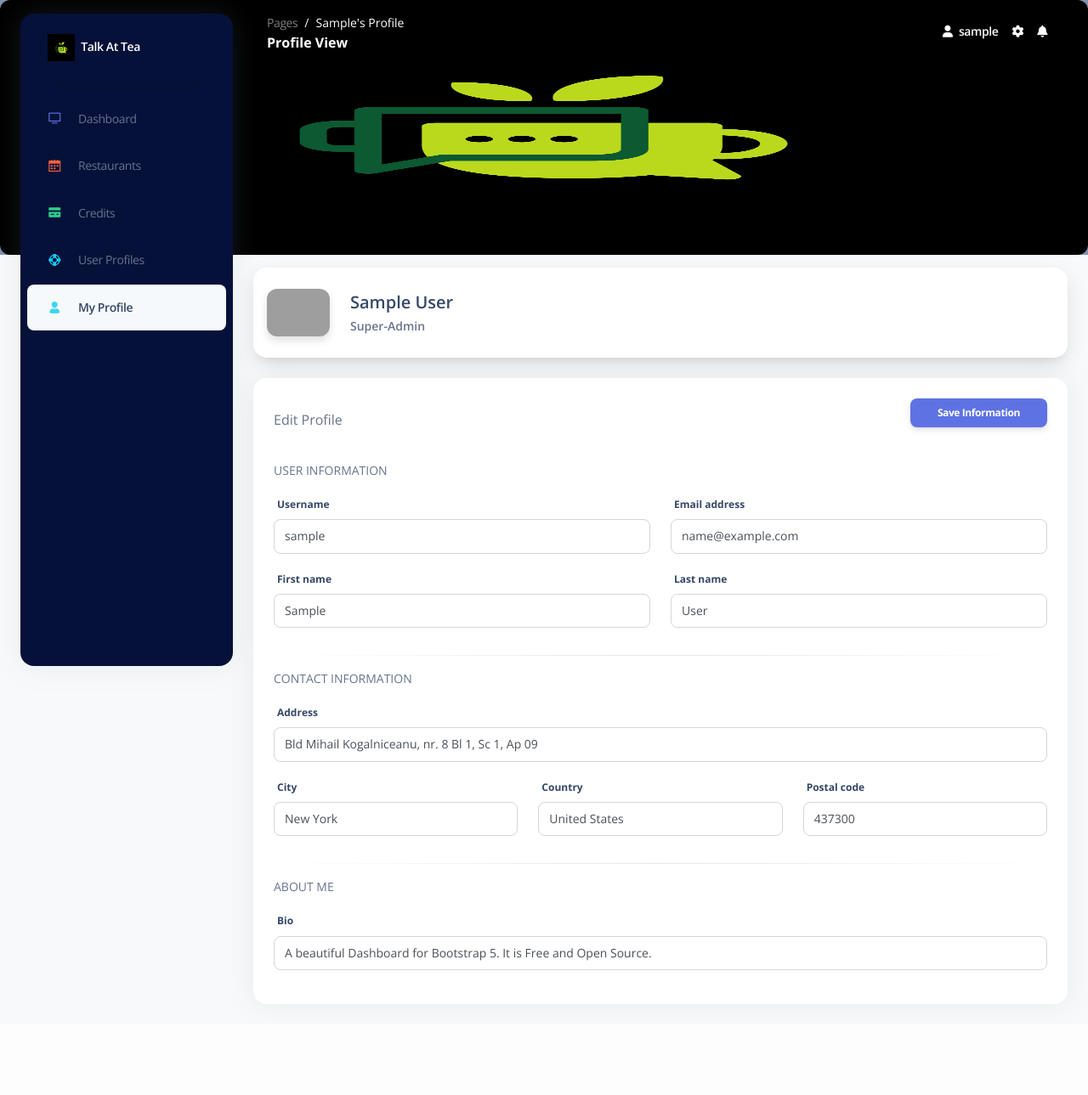
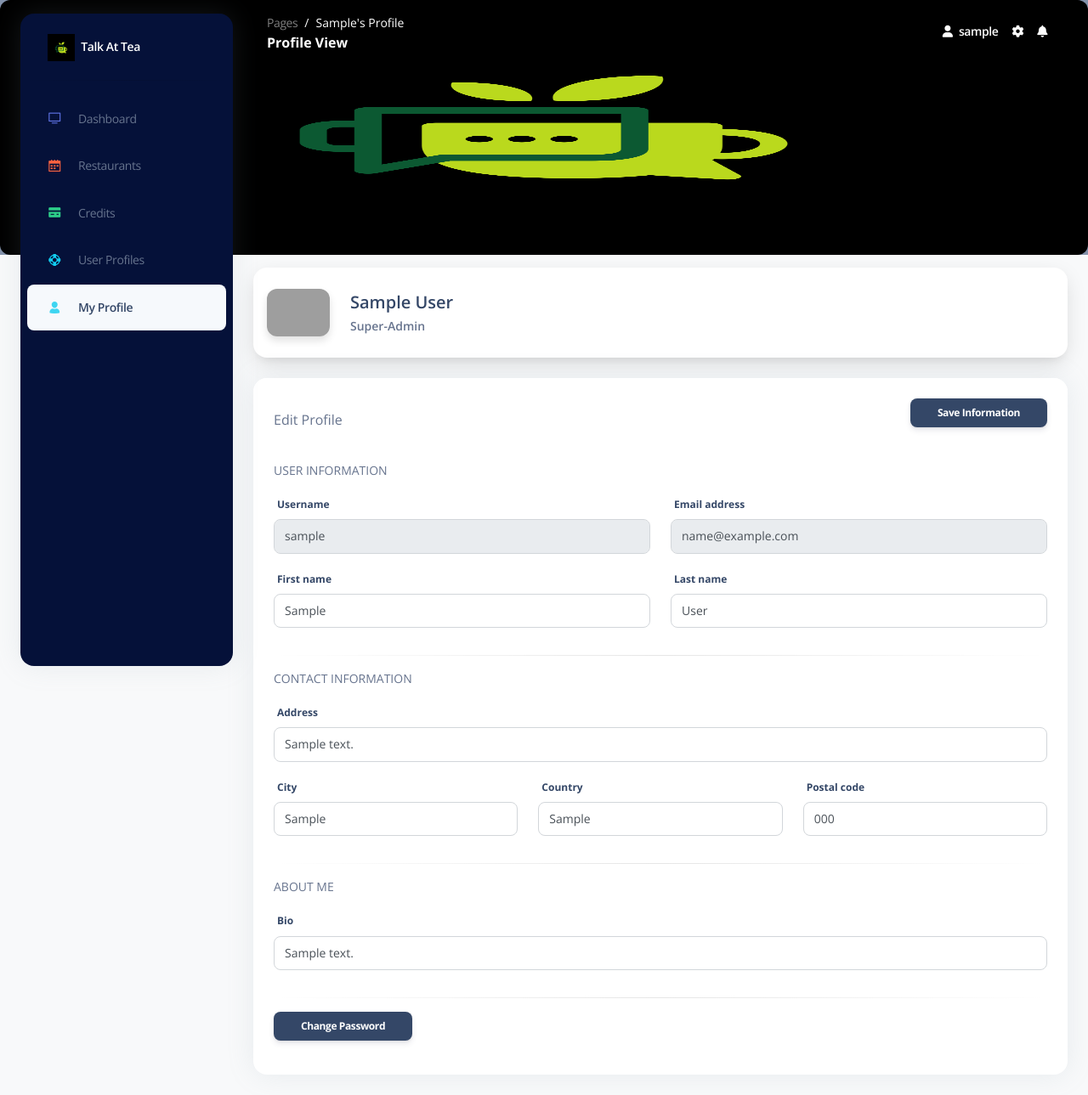
Before and after one commit to Camaro589/TalkAtTea, a Django app: page /userProfile/ in a window 1280 px wide. Shown: the whole page at 85% size. Before the commit the page ends 1186 px from the top, so only its background shows below. Run offline with Django 5.2, Linux system fonts and the light colour scheme; a user stored in the database is signed in; tables that the repository leaves empty hold one stand-in row (values such as "Sample post"); some libraries are stand-ins or nearby versions; grey boxes are pictures that could not be loaded.

Commit message:
Added User Profile Code

```diff
--- a/TalkAtTeaCore/Home/models.py
+++ b/TalkAtTeaCore/Home/models.py
@@ -1,4 +1,5 @@
 from django.db import models
+from django.contrib.auth.models import User
 
 class Restaurants(models.Model):
     restaurant_id = models.AutoField(primary_key = True)
@@ -31,7 +32,7 @@ class Users(models.Model):
     last_name = models.CharField(max_length = 50)
     email = models.EmailField()
     mobile_number = models.IntegerField()
-    adderss = models.CharField(max_length = 200)
+    address = models.CharField(max_length = 200)
 
 
 class MediaStore(models.Model):
@@ -90,3 +91,12 @@ class Payment(models.Model):
 
     order_id = models.ForeignKey("Orders", on_delete = models.CASCADE)
     payment_status_id = models.ForeignKey("PaymentStatus", on_delete = models.CASCADE)
+
+
+class UserProfile(models.Model):
+    user = models.OneToOneField(User, on_delete=models.CASCADE)
+    address = models.CharField(max_length = 200)
+    city = models.CharField(max_length = 100)
+    country = models.CharField(max_length = 50)
+    postal_code = models.CharField(max_length = 50)
+    bio = models.CharField(max_length = 200)
--- a/TalkAtTeaCore/Home/templates/userProfile.html
+++ b/TalkAtTeaCore/Home/templates/userProfile.html
@@ -197,7 +197,7 @@
               <div class="card-header pb-0">
                 <div class="d-flex align-items-center">
                   <p class="mb-0">Edit Profile</p>
-                  <button class="btn btn-primary btn-sm ms-auto">Save Information</button>
+                  <button class="btn btn-primary btn-dark btn-sm ms-auto">Save Information</button>
                 </div>
               </div>
               <div class="card-body">
@@ -206,13 +206,13 @@
                   <div class="col-md-6">
                     <div class="form-group">
                       <label for="example-text-input" class="form-control-label">Username</label>
-                      <input class="form-control" type="text" value="{{user.username}}">
+                      <input class="form-control" type="text" value="{{user.username}}" disabled>
                     </div>
                   </div>
                   <div class="col-md-6">
                     <div class="form-group">
                       <label for="example-text-input" class="form-control-label">Email address</label>
-                      <input class="form-control" type="email" value="{{user.email}}">
+                      <input class="form-control" type="email" value="{{user.email}}" disabled>
                     </div>
                   </div>
                   <div class="col-md-6">
@@ -234,25 +234,25 @@
                   <div class="col-md-12">
                     <div class="form-group">
                       <label for="example-text-input" class="form-control-label">Address</label>
-                      <input class="form-control" type="text" value="Bld Mihail Kogalniceanu, nr. 8 Bl 1, Sc 1, Ap 09">
+                      <input class="form-control" type="text" value="{{user_profile.address}}">
                     </div>
                   </div>
                   <div class="col-md-4">
                     <div class="form-group">
                       <label for="example-text-input" class="form-control-label">City</label>
-                      <input class="form-control" type="text" value="New York">
+                      <input class="form-control" type="text" value="{{user_profile.city}}">
                     </div>
                   </div>
                   <div class="col-md-4">
                     <div class="form-group">
                       <label for="example-text-input" class="form-control-label">Country</label>
-                      <input class="form-control" type="text" value="United States">
+                      <input class="form-control" type="text" value="{{user_profile.country}}">
                     </div>
                   </div>
                   <div class="col-md-4">
                     <div class="form-group">
                       <label for="example-text-input" class="form-control-label">Postal code</label>
-                      <input class="form-control" type="text" value="437300">
+                      <input class="form-control" type="text" value="{{user_profile.postal_code}}">
                     </div>
                   </div>
                 </div>
@@ -262,10 +262,30 @@
                   <div class="col-md-12">
                     <div class="form-group">
                       <label for="example-text-input" class="form-control-label">Bio</label>
-                      <input class="form-control" type="text" value="A beautiful Dashboard for Bootstrap 5. It is Free and Open Source.">
+                      <input class="form-control" type="text" value="{{user_profile.bio}}">
                     </div>
                   </div>
                 </div>
+
+                <hr class="horizontal dark">
+                <button id="changePasswordButton" class="btn btn-primary btn-dark btn-sm ms-auto">Change Password</button>
+
+                <div id="changePassword" style="display: none;">
+                  <div class="col-md-6">
+                    <div class="form-group">
+                      <label for="example-text-input" class="form-control-label">New Password</label>
+                      <input class="form-control" type="password">
+                    </div>
+                  </div>
+                  <div class="col-md-6">
+                    <div class="form-group">
+                      <label for="example-text-input" class="form-control-label">Re-Enter New Password</label>
+                      <input class="form-control" type="password">
+                    </div>
+                  </div>
+                  <button class="btn btn-primary btn-sm">Save Password</button>
+                </div>
+
               </div>
             </div>
           </div>
@@ -290,6 +310,17 @@
     }
   </script>
 
+  <script>
+    document.getElementById("changePasswordButton").addEventListener("click", function() {
+      var div = document.getElementById("changePassword");
+      if (div.style.display === "none") {
+        div.style.display = "block";
+      } else {
+        div.style.display = "none";
+      }
+    });
+  </script>
+
   <script async defer src="https://buttons.github.io/buttons.js"></script>
   <script src="{% static 'AdminDashboardJs/adminDashboard.min.js' %}"></script>
 
--- a/TalkAtTeaCore/Home/views.py
+++ b/TalkAtTeaCore/Home/views.py
@@ -1,6 +1,7 @@
 from django.shortcuts import render, redirect
 from django.contrib.auth.models import *
-from django.contrib.auth import authenticate
+from django.contrib.auth import authenticate, login
+from .models import *
 
 def view_home(request):
     return render(request, "home.html")
@@ -13,32 +14,49 @@ def view_admin_dashboard(request):
 
 def dashboard(request):
 
-    if(request.method == 'POST'):
+    if request.user.is_authenticated:
+        if(request.method == 'POST'):
 
-        username = request.POST.get('Username')
-        password = request.POST.get('Password')
+            username = request.POST.get('Username')
+            password = request.POST.get('Password')
 
-        try:
-            user = User.objects.get(username = username)
-        except User.DoesNotExist:
-           context = {'error_message': "Username does not exist"}
-           request.session['dashboard_login_error_message'] = context
+            try:
+                user = User.objects.get(username = username)
+            except User.DoesNotExist:
+                context = {'error_message': "Username does not exist"}
+                request.session['dashboard_login_error_message'] = context
 
-           return redirect('view_admin_dashboard')
+                return redirect('view_admin_dashboard')
 
-        user = authenticate(username = username, password = password)
+            user = authenticate(request, username = username, password = password)
 
-        if user is not None:
+            if user is not None:
+                login(request, user)
+                return render(request, "dashboard.html")
+            else:
+                context = {'error_message': "Invalid Credentials"}
+                request.session['dashboard_login_error_message'] = context
+
+                return redirect('view_admin_dashboard')
+
+        else:
             return render(request, "dashboard.html")
-        else:
-            context = {'error_message': "Invalid Credentials"}
-            request.session['dashboard_login_error_message'] = context
-
-            return redirect('view_admin_dashboard')
 
     else:
-        return render(request, "dashboard.html")
+        return redirect('view_admin_dashboard')
 
 def user_profile(request):
 
-    return render(request, "userProfile.html")
+    if request.user.is_authenticated:
+
+        current_user_id = request.user.id
+        try:
+            user_profile = UserProfile.objects.get(user_id = current_user_id)
+            context = {'user_profile': user_profile}
+        except:
+            context = {'user_profile' : ""}
+
+        return render(request, "userProfile.html", context = context)
+
+    else:
+        return redirect('view_admin_dashboard')
--- a/TalkAtTeaCore/TalkAtTeaCore/settings.py
+++ b/TalkAtTeaCore/TalkAtTeaCore/settings.py
@@ -37,7 +37,7 @@ INSTALLED_APPS = [
     'django.contrib.contenttypes',
     'django.contrib.sessions',
     'django.contrib.messages',
-    'django.contrib.staticfiles',
+    'django.contrib.staticfiles'
 ]
 
 NEW_APPS = [
--- a/TalkAtTeaCore/TalkAtTeaCore/urls.py
+++ b/TalkAtTeaCore/TalkAtTeaCore/urls.py
@@ -15,8 +15,9 @@ Including another URLconf
     2. Add a URL to urlpatterns:  path('blog/', include('blog.urls'))
 """
 from django.contrib import admin
-from django.urls import path
+from django.urls import path, include
 from Home.views import *
+import debug_toolbar
 
 urlpatterns = [
     path('adminLogin/', admin.site.urls),
```
Also changed, not shown: TalkAtTeaCore/Home/templates/dashboard.html (+1 -9 lines), TalkAtTeaCore/Home/migrations/0002_auto_20240308_0238.py (added), 1 other file.
